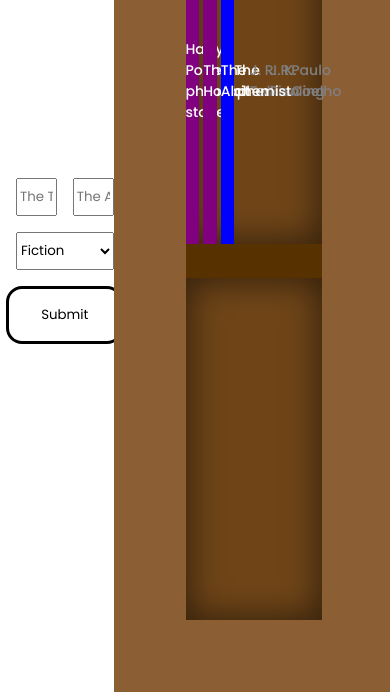
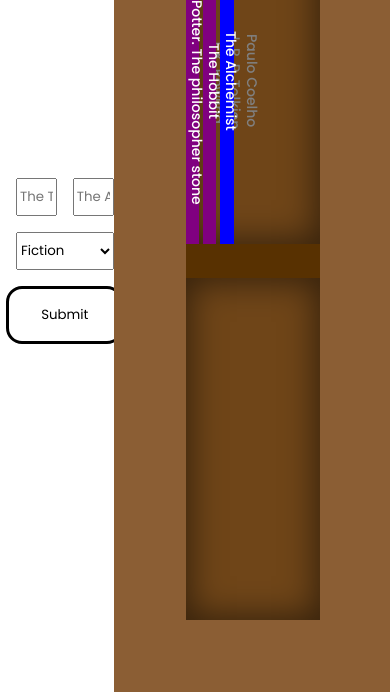
Before and after one commit to pokendau/library-js, a plain HTML site: page index.html in a window 390 px wide. Shown: the part 161-853 px from the top of the page. Drawn offline with Linux system fonts and the light colour scheme.

Commit message:
Responsiveness for chrome

```diff
--- a/style.css
+++ b/style.css
@@ -15,6 +15,7 @@
     display: flex;
     align-items: center;
     justify-content: space-between;
+    overflow: hidden;
 }
 
 #bookhouse {
@@ -70,6 +71,7 @@
 .book > span {
     font-size: 14px;
     writing-mode: sideways-lr;
+    writing-mode: vertical-rl;
     font-weight: 500;
 }
 
```
